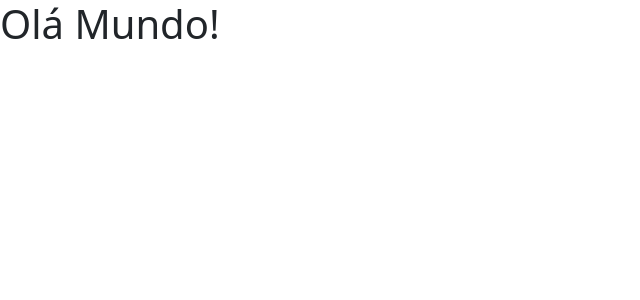
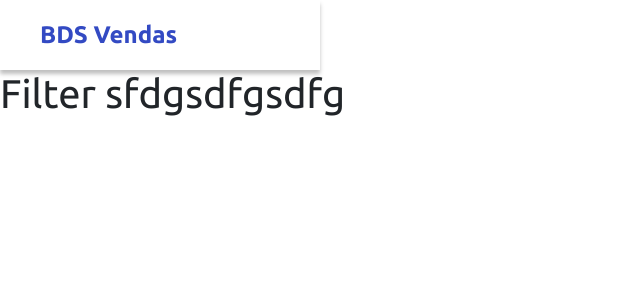
Before and after one commit to denesreis/ds-vendas, a React (Create React App) app in the folder front-web/: page / in a window 1280 px wide. Shown: the top 300 px of the page, without its empty margins (0-640 px from the left). Built offline with nearby package versions, Linux system fonts and the light colour scheme.

Commit message:
Header Component

```diff
--- a/front-web/public/index.html
+++ b/front-web/public/index.html
@@ -7,11 +7,16 @@
     <meta name="theme-color" content="#000000" />
     <meta name="description" content="Desafio Capítulo 12" />
     <title>DS Vendas</title>
+
+    <link rel="preconnect" href="https://fonts.googleapis.com" />
+    <link rel="preconnect" href="https://fonts.gstatic.com" crossorigin />
+    <link
+      href="https://fonts.googleapis.com/css2?family=Roboto:wght@400;700&family=Ubuntu:wght@400;700&display=swap"
+      rel="stylesheet"
+    />
   </head>
   <body>
-    <noscript
-      >Voce Precisa habilitar o Java Script para rodar este app.</noscript
-    >
+    <noscript>Voce Precisa habilitar o Java Script para rodar este app.</noscript>
     <div id="root"></div>
   </body>
 </html>
--- a/front-web/src/App.tsx
+++ b/front-web/src/App.tsx
@@ -1,8 +1,10 @@
+import Header from 'components/header';
+
 function App() {
   return (
-    <div>
-      <h1>Olá Mundo!</h1>
-    </div>
+    <>
+      <Header />
+    </>
   );
 }
 
--- /dev/null
+++ b/front-web/src/components/filter/index.tsx
@@ -0,0 +1,9 @@
+function Filter() {
+  return (
+    <div className="main-filter-container">
+      <h1>Filter sfdgsdfgsdfg</h1>
+    </div>
+  );
+}
+
+export default Filter;
--- /dev/null
+++ b/front-web/src/components/filter/styles.css
@@ -0,0 +1,10 @@
+.main-filter-container{
+  width: 300px;
+  height: 130px;
+  left: 0px;
+  top: 0px;
+  background: var(--primary-color);
+  border-radius: 5px;
+  border: 1px solid #bbb;
+  padding-top: 50px;
+}
--- /dev/null
+++ b/front-web/src/components/header/index.tsx
@@ -0,0 +1,10 @@
+import './styles.css';
+function Header() {
+  return (
+    <header className="main-header-container">
+      <h1 className="main-header-title">BDS Vendas</h1>
+    </header>
+  );
+}
+
+export default Header;
--- /dev/null
+++ b/front-web/src/components/header/styles.css
@@ -0,0 +1,21 @@
+.main-header-container{
+  padding-left: 40px;
+  width: 320px;
+  height: 70px;
+  left: 0px;
+  top: 0px;
+  background-color: var(--primary-color);
+  display: flex;
+  align-items: center;
+  box-shadow: 0px 4px 4px rgba(0, 0, 0, 0.25);
+  /*border: 1px solid #bbb;*/
+}
+
+.main-header-title{
+  font-size: 24px;
+  line-height: 28px;
+  color: var(--text-color);
+  left: 40px;
+  font-weight: 700;
+
+}
--- /dev/null
+++ b/front-web/src/index.css
@@ -0,0 +1,24 @@
+* {
+  box-sizing: border-box;
+}
+
+:root{
+  --primary-color: #FFFFFF;
+  --text-color: #334AC3;
+
+}
+
+body {
+  margin: 0;
+  font-family: 'Ubuntu', sans-serif;
+  background-color: var(--primary-color);
+}
+
+h1,
+h2,
+h3,
+h4,
+h5,
+h6 {
+  margin: 0;
+}
--- a/front-web/src/index.tsx
+++ b/front-web/src/index.tsx
@@ -2,10 +2,13 @@ import React from 'react';
 import ReactDOM from 'react-dom';
 import 'bootstrap/dist/css/bootstrap.css';
 import App from './App';
+import './index.css';
+import Filter from 'components/filter';
 
 ReactDOM.render(
   <React.StrictMode>
     <App />
+    <Filter />
   </React.StrictMode>,
   document.getElementById('root')
 );
```
